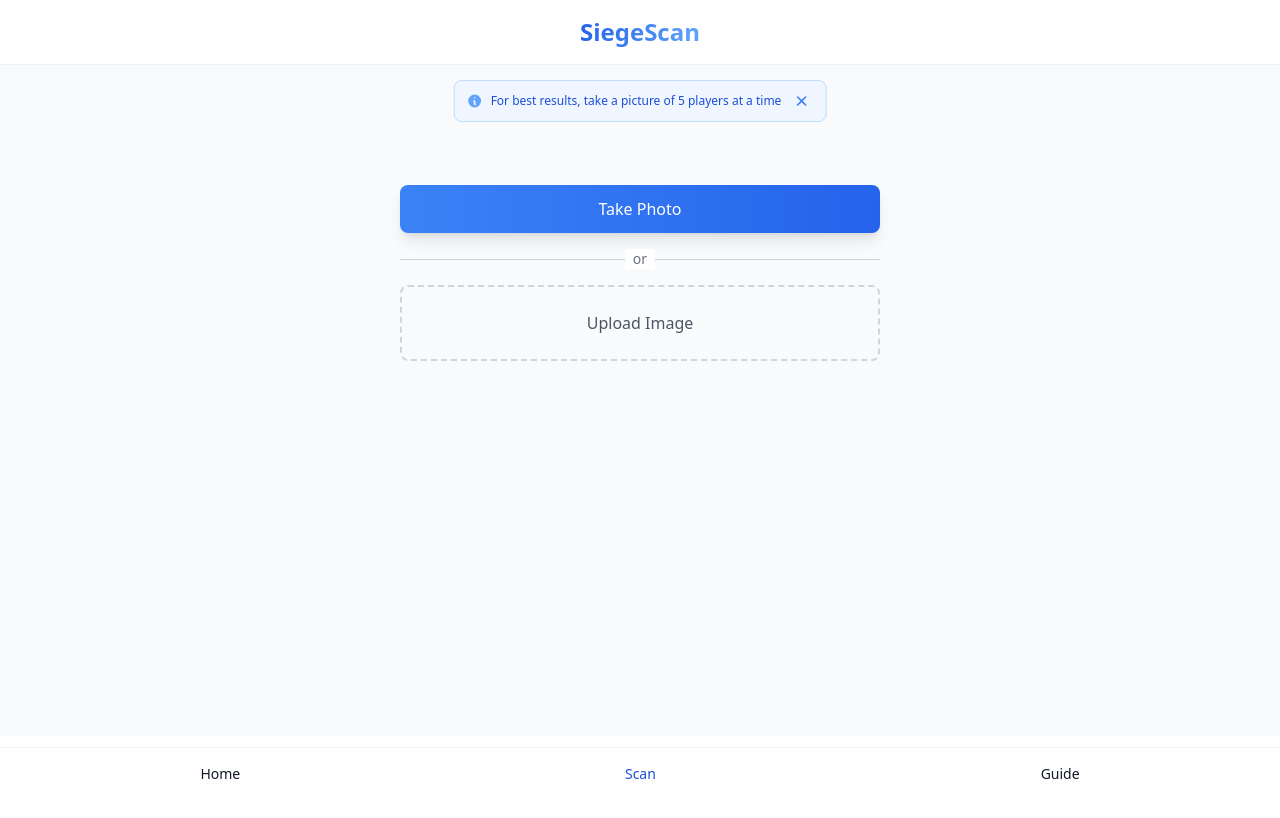
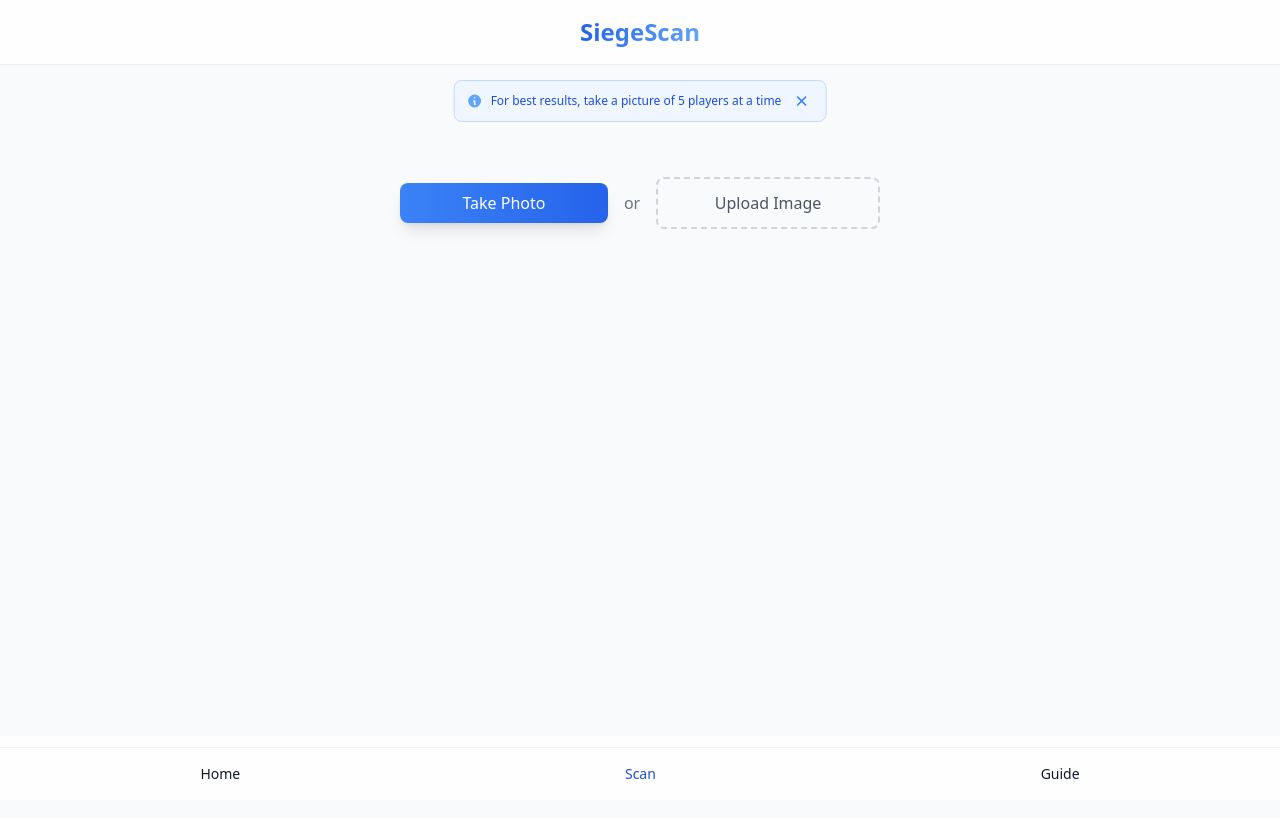
Before and after one commit to LethaXl/siege-scan, a React (Create React App) app: page /scan in a window 1280 px wide. Shown: the top 818 px of the page. Built offline with nearby package versions, Linux system fonts and the light colour scheme.

Commit message:
mobile landscape update

```diff
--- a/src/components/Scan.jsx
+++ b/src/components/Scan.jsx
@@ -72,7 +72,7 @@
     processScoreboard(file);
   };
 
-  const { getRootProps, getInputProps, isDragActive } = useDropzone({
+  const { getRootProps, isDragActive } = useDropzone({
     onDrop,
     accept: {
       'image/*': ['.png', '.jpg', '.jpeg']
@@ -189,12 +189,9 @@
   };
 
   return (
-    <div className={`max-w-4xl mx-auto ${!image ? 'pt-[25vh] landscape:pt-2' : 'pt-0'}`}>
-      <div className="space-y-6 w-full">
-        {!image && (
-          <div className="space-y-4 flex flex-col items-center landscape:items-center landscape:justify-start landscape:pt-16">
-            {showAlert && (
-              <div className="absolute top-20 left-1/2 transform -translate-x-1/2 w-auto">
+    <div className={`max-w-4xl mx-auto ${!image ? 'min-h-[calc(100vh-8rem)] flex flex-col justify-center items-center landscape:justify-start landscape:mt-12' : 'pt-0'}`}>
+      {!image && showAlert && (
+        <div className="fixed top-20 z-30 left-1/2 transform -translate-x-1/2 w-auto">
           <div className="bg-blue-50 dark:bg-blue-900/20 border border-blue-200 dark:border-blue-800 rounded-lg px-3 py-2 relative whitespace-nowrap">
             <div className="flex items-center gap-2">
               <svg className="h-4 w-4 text-blue-400" viewBox="0 0 20 20" fill="currentColor">
@@ -216,10 +213,14 @@
           </div>
         </div>
       )}
-            <div className="w-full max-w-md landscape:max-w-lg landscape:px-4">
+
+      <div className="space-y-6 w-full landscape:space-y-2 mt-8 portrait:mt-16">
+        {!image && (
+          <div className="space-y-4 landscape:space-y-1 flex flex-col items-center landscape:items-center">
+            <div className="w-full max-w-md landscape:max-w-lg landscape:px-4 landscape:flex landscape:gap-2 landscape:items-center">
               <button
                 onClick={() => cameraInputRef.current?.click()}
-                className="w-full bg-gradient-to-r from-blue-500 to-blue-600 text-white py-3 rounded-lg hover:from-blue-600 hover:to-blue-700 transition-all transform hover:scale-105 shadow-lg"
+                className="w-full bg-gradient-to-r from-blue-500 to-blue-600 text-white py-3 landscape:py-2 rounded-lg hover:from-blue-600 hover:to-blue-700 transition-all transform hover:scale-105 shadow-lg"
               >
                 Take Photo
               </button>
@@ -232,7 +233,7 @@
                 className="hidden"
               />
 
-              <div className="relative w-full my-4">
+              <div className="relative w-full my-4 landscape:hidden">
                 <div className="absolute inset-0 flex items-center">
                   <div className="w-full border-t border-gray-300 dark:border-gray-600"></div>
                 </div>
@@ -241,9 +242,11 @@
                 </div>
               </div>
 
+              <span className="hidden landscape:block landscape:mx-2 text-gray-500 dark:text-gray-400">or</span>
+
               <div
                 {...getRootProps()}
-                className={`w-full border-2 border-dashed rounded-lg p-6 text-center cursor-pointer transition-colors
+                className={`w-full border-2 border-dashed rounded-lg p-6 landscape:p-3 text-center cursor-pointer transition-colors
                   ${isDragActive
                     ? 'border-blue-500 bg-blue-50 dark:bg-blue-900/20'
                     : 'border-gray-300 dark:border-gray-600 hover:border-blue-500 dark:hover:border-blue-400'
```
Lines whose indentation alone changed are shown as unchanged.
